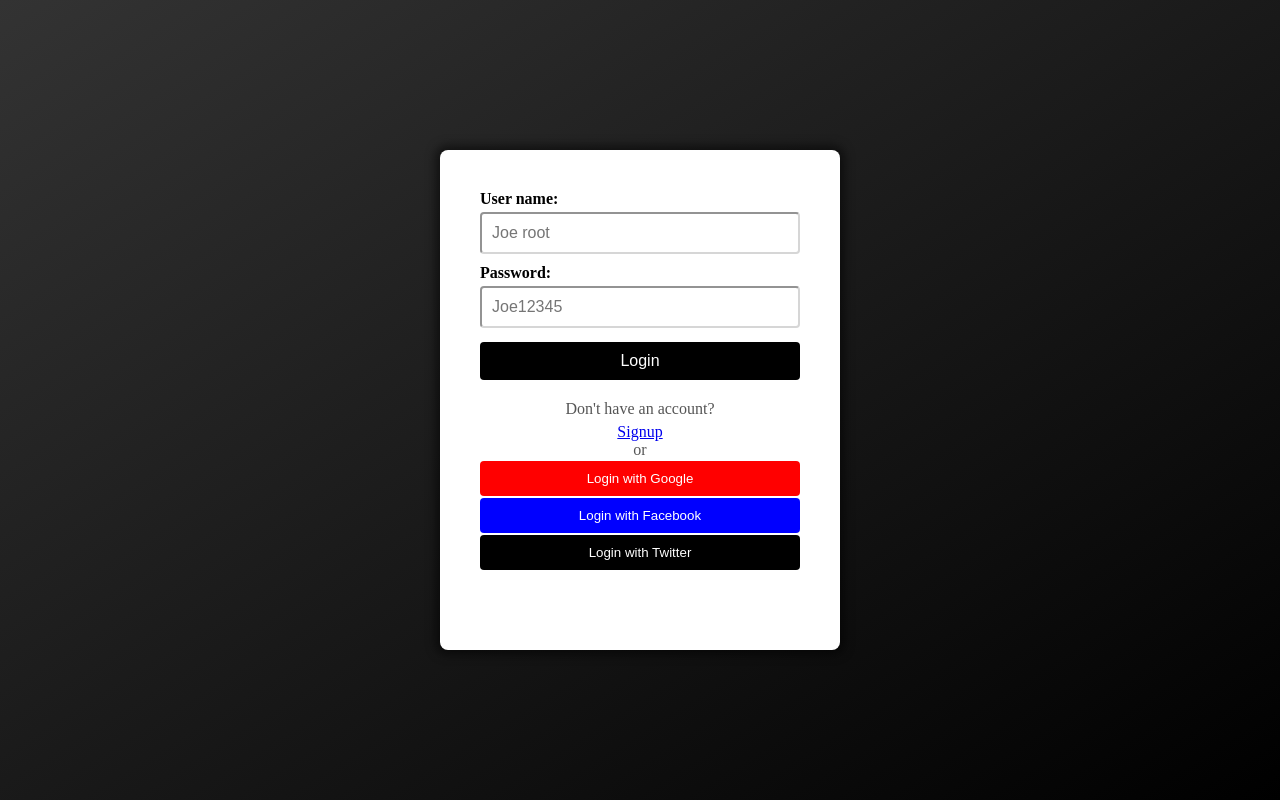
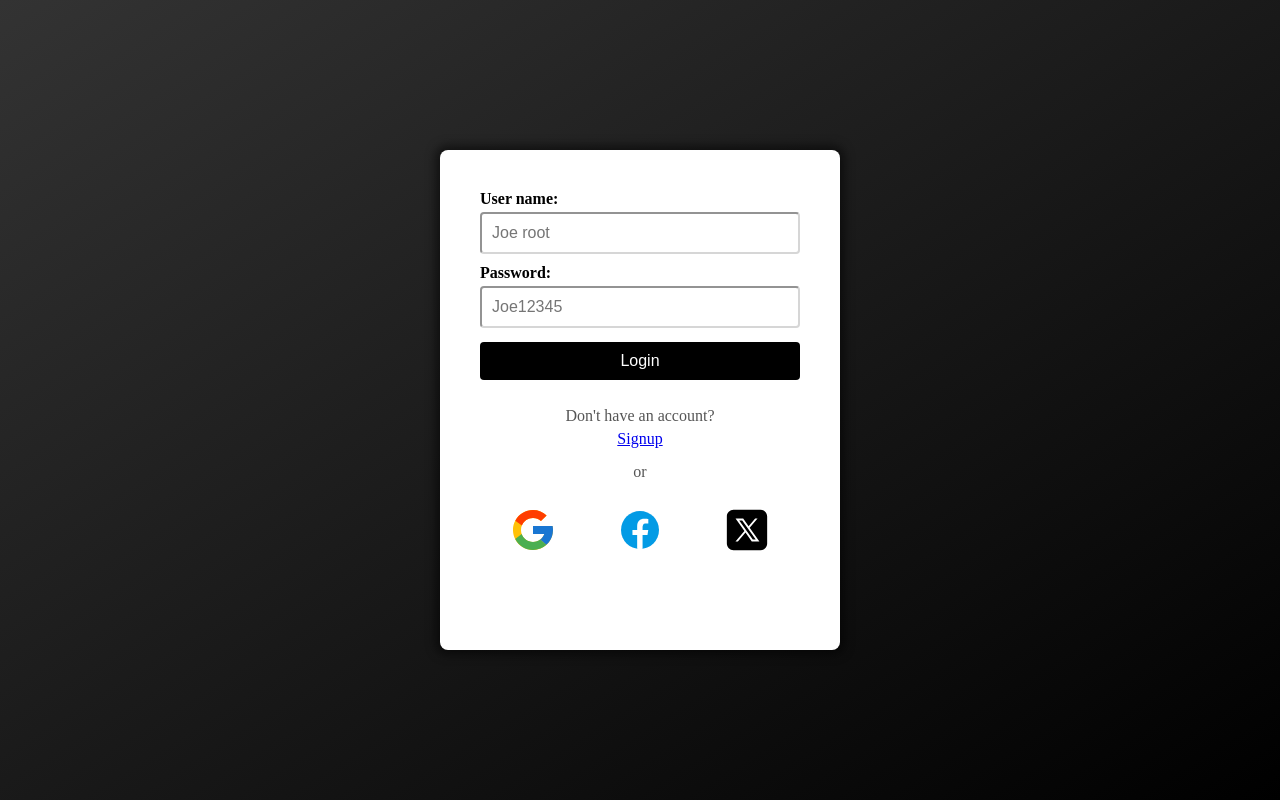
Before and after one commit to Raj-Aditya-27/Login, a plain HTML site: page index.html in a window 1280 px wide. Drawn offline with Linux system fonts and the light colour scheme.

Commit message:
added social media logo

```diff
--- a/index.html
+++ b/index.html
@@ -30,14 +30,38 @@
             <footer class="signup-footer">
                 <div>Don't have an account? <a href="https://raj-aditya-27.github.io/Signup/">Signup</a></div>
                 <div>or</div>
-                <form action="#">
-                    <div><input type="submit" class="socialMedia google" value="Login with Google"></div>
-                    <div><input type="submit" class="socialMedia Facebook" value="Login with Facebook"></div>
-                    <div><input type="submit" class="socialMedia Twitter" value="Login with Twitter"></div>
+                <form action="#" class="socialMedia" id="loginUsingSocialMedia">
+                    <div onclick="submitForm('google')"><svg xmlns="http://www.w3.org/2000/svg" viewBox="0 0 48 48"
+                            width="48px" height="48px">
+                            <path fill="#FFC107"
+                                d="M43.611,20.083H42V20H24v8h11.303c-1.649,4.657-6.08,8-11.303,8c-6.627,0-12-5.373-12-12c0-6.627,5.373-12,12-12c3.059,0,5.842,1.154,7.961,3.039l5.657-5.657C34.046,6.053,29.268,4,24,4C12.955,4,4,12.955,4,24c0,11.045,8.955,20,20,20c11.045,0,20-8.955,20-20C44,22.659,43.862,21.35,43.611,20.083z" />
+                            <path fill="#FF3D00"
+                                d="M6.306,14.691l6.571,4.819C14.655,15.108,18.961,12,24,12c3.059,0,5.842,1.154,7.961,3.039l5.657-5.657C34.046,6.053,29.268,4,24,4C16.318,4,9.656,8.337,6.306,14.691z" />
+                            <path fill="#4CAF50"
+                                d="M24,44c5.166,0,9.86-1.977,13.409-5.192l-6.19-5.238C29.211,35.091,26.715,36,24,36c-5.202,0-9.619-3.317-11.283-7.946l-6.522,5.025C9.505,39.556,16.227,44,24,44z" />
+                            <path fill="#1976D2"
+                                d="M43.611,20.083H42V20H24v8h11.303c-0.792,2.237-2.231,4.166-4.087,5.571c0.001-0.001,0.002-0.001,0.003-0.002l6.19,5.238C36.971,39.205,44,34,44,24C44,22.659,43.862,21.35,43.611,20.083z" />
+                        </svg></div>
+                    <div onclick="submitForm('facebook')"><svg xmlns="http://www.w3.org/2000/svg" viewBox="0 0 48 48"
+                            width="48px" height="48px">
+                            <path fill="#039be5" d="M24 5A19 19 0 1 0 24 43A19 19 0 1 0 24 5Z" />
+                            <path fill="#fff"
+                                d="M26.572,29.036h4.917l0.772-4.995h-5.69v-2.73c0-2.075,0.678-3.915,2.619-3.915h3.119v-4.359c-0.548-0.074-1.707-0.236-3.897-0.236c-4.573,0-7.254,2.415-7.254,7.917v3.323h-4.701v4.995h4.701v13.729C22.089,42.905,23.032,43,24,43c0.875,0,1.729-0.08,2.572-0.194V29.036z" />
+                        </svg></div>
+                    <div onclick="submitForm('twitter')"><svg xmlns="http://www.w3.org/2000/svg" viewBox="0 0 50 50"
+                            width="48px" height="48px">
+                            <path
+                                d="M 11 4 C 7.134 4 4 7.134 4 11 L 4 39 C 4 42.866 7.134 46 11 46 L 39 46 C 42.866 46 46 42.866 46 39 L 46 11 C 46 7.134 42.866 4 39 4 L 11 4 z M 13.085938 13 L 21.023438 13 L 26.660156 21.009766 L 33.5 13 L 36 13 L 27.789062 22.613281 L 37.914062 37 L 29.978516 37 L 23.4375 27.707031 L 15.5 37 L 13 37 L 22.308594 26.103516 L 13.085938 13 z M 16.914062 15 L 31.021484 35 L 34.085938 35 L 19.978516 15 L 16.914062 15 z" />
+                        </svg></div>
                 </form>
             </footer>
         </div>
     </div>
+    <script>
+        function submitForm(media) {
+            document.getElementById("loginUsingSocialMedia").submit();
+        }
+    </script>
 </body>
 
 </html>
--- a/style.css
+++ b/style.css
@@ -70,6 +70,15 @@
   background-color: rgba(0, 0, 0, 0.897);
 }
 
+.signup-footer {
+  width: 100%;
+  height: 35%;
+  display: flex;
+  flex-direction: column;
+  justify-content: space-around;
+  align-items: center;
+}
+
 .signup-footer div {
   color: #555;
   text-align: center;
@@ -85,34 +94,12 @@
 }
 
 .socialMedia {
-  background-color: black;
-  border: none;
-  color: white;
+  display: flex;
+  justify-content: space-around;
+  align-items: center;
+  margin-top: 10px;
+  width: 100%;
   cursor: pointer;
-  width: 100%;
-  border-radius: 4px;
-  height: 35px;
-  margin-top: 2px;
-}
-
-.google:hover {
-  background-color: rgba(255, 0, 0, 0.884);
-}
-
-.google {
-  background-color: red;
-}
-
-.Facebook {
-  background-color: blue;
-}
-
-.Facebook:hover {
-  background-color: rgba(0, 0, 255, 0.894);
-}
-
-.Twitter:hover {
-  background-color: rgba(0, 0, 0, 0.897);
 }
 
 @media screen and (max-width:599px) {
```
Also changed, not shown: facebook.svg (added), google.svg (added), twitter.svg (added).
